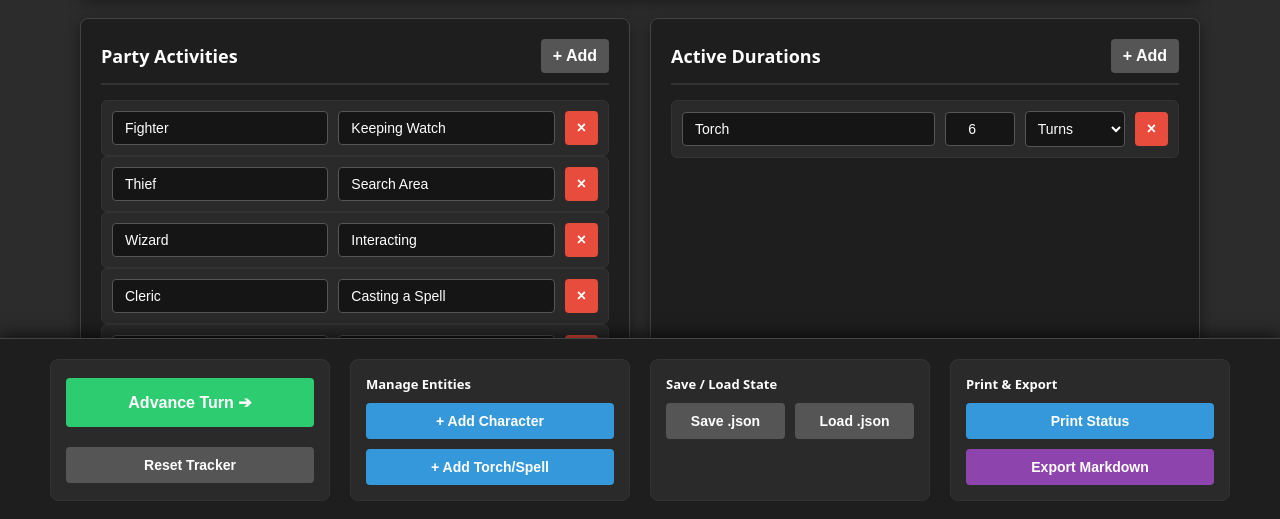
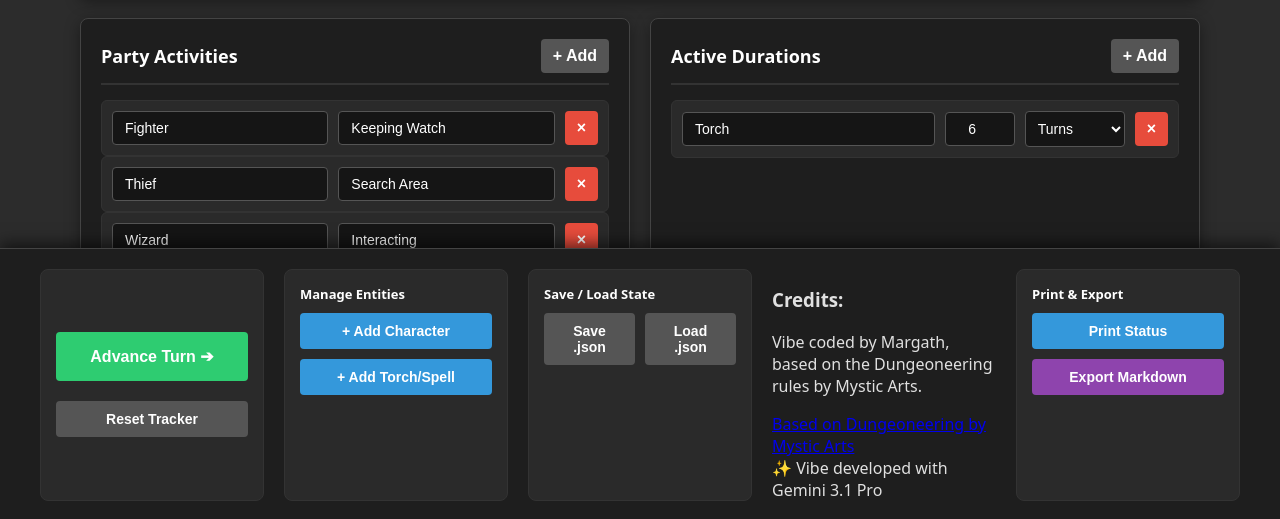
Before and after one commit to margath/dungeon-tracker, a plain HTML site: page index.html in a window 1280 px wide. Shown: the part 279-798 px from the top of the page. Drawn offline with Linux system fonts and the light colour scheme.

Commit message:
Add credits and development information to footer

```diff
--- a/index.html
+++ b/index.html
@@ -525,6 +525,15 @@
             </div>
 
             <div class="footer-col">
+                <div class="credits-box">
+                    <h3>Credits:</h3>
+                    <p>Vibe coded by Margath, based on the Dungeoneering rules by Mystic Arts.</p>
+                    <a href="https://www.patreon.com/posts/dungeoneering-149413228?utm_medium=clipboard_copy&utm_source=copyLink&utm_campaign=postshare_fan&utm_content=web_share" target="_blank">Based on Dungeoneering by Mystic Arts</a>
+                    <div class="gemini-charm">✨ Vibe developed with <span>Gemini 3.1 Pro</span></div>
+                </div>
+            </div>
+
+            <div class="footer-col">
                 <div class="footer-block">
                     <label>Print & Export</label>
                     <button class="primary" onclick="window.print()">Print Status</button>
```
